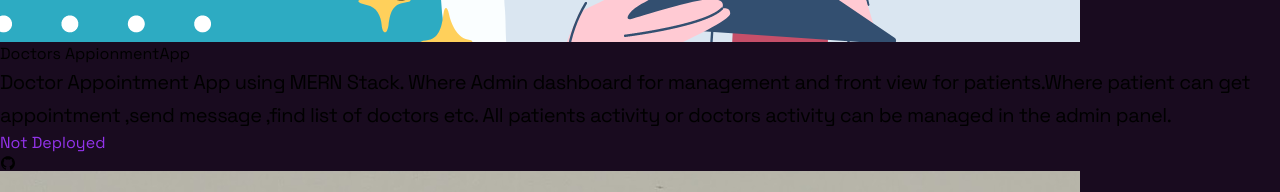
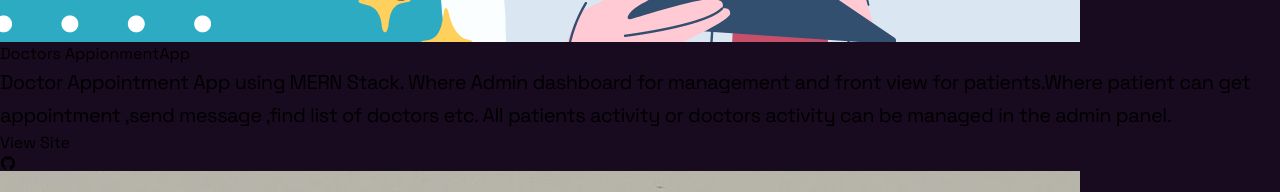
Before and after one commit to Shagor-Mia/Animated-Portfolio, a React (Vite) app: page / in a window 1280 px wide. Shown: the part 3400-3592 px from the top of the page. Built offline with nearby package versions, Linux system fonts and the light colour scheme.

Commit message:
Added doctorsApp netlify links

```diff
--- a/src/components/Portfolio.jsx
+++ b/src/components/Portfolio.jsx
@@ -13,7 +13,7 @@
     description:
       "Doctor Appointment App using MERN Stack. Where Admin dashboard for management and front view for patients.Where patient can get appointment ,send message ,find list of doctors etc. All patients activity or  doctors activity can be managed in the admin panel.",
     links: {
-      site: "",
+      site: "https://doctor-appiontment.netlify.app/",
       github:
         "https://github.com/Shagor-Mia/Doctor-s-appointment-in-a-hospital-web-application",
     },
```
